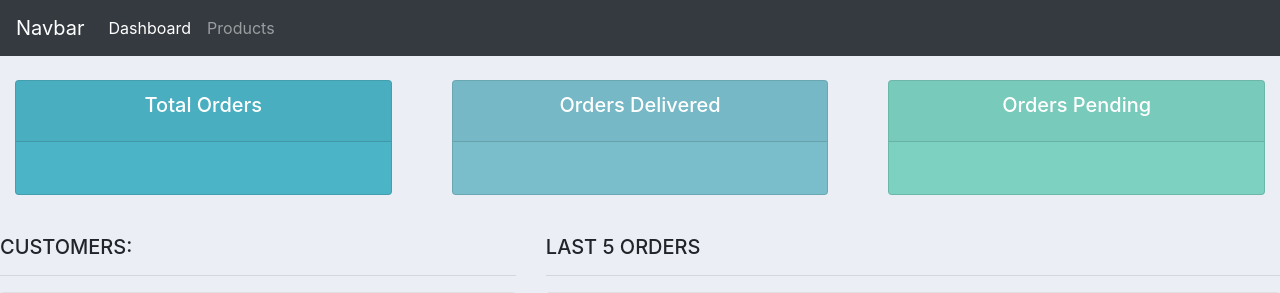
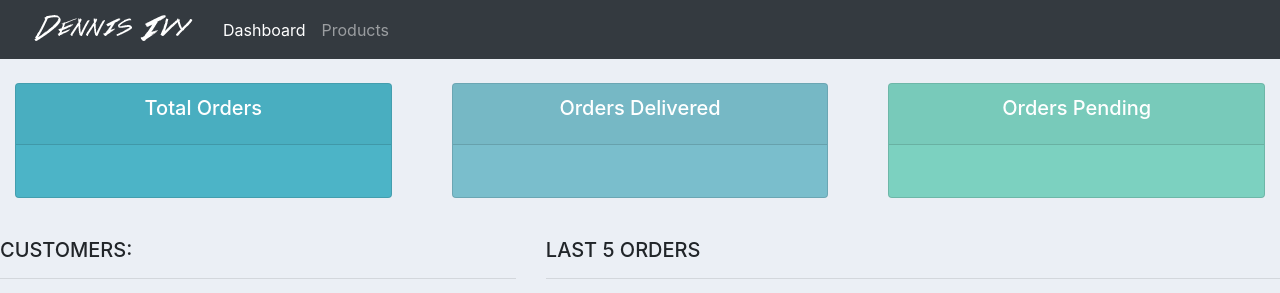
Before and after one commit to Nyand/mycrm, a Django app: page / in a window 1280 px wide. Shown: the top 293 px of the page. Run offline with Django 3.2, Linux system fonts and the light colour scheme; some libraries are stand-ins or nearby versions.

Commit message:
add static files

```diff
--- a/crm/accounts/templates/accounts/main.html
+++ b/crm/accounts/templates/accounts/main.html
@@ -1,3 +1,5 @@
+{% load static %}
+
 <!DOCTYPE html>
 <html lang="en">
 <head>
@@ -5,33 +7,8 @@
     <title>CRM</title>
 
     <link rel="stylesheet" href="https://stackpath.bootstrapcdn.com/bootstrap/4.3.1/css/bootstrap.min.css" integrity="sha384-ggOyR0iXCbMQv3Xipma34MD+dH/1fQ784/j6cY/iJTQUOhcWr7x9JvoRxT2MZw1T" crossorigin="anonymous">
-    <style>
+    <link rel="stylesheet" type="text/css" href="{% static '/css/main.css' %}">
 
-		#logo{
-		}
-
-		body{
-			background-color: #ebeff5;
-		}
-
-
-		#total-orders{
-			background-color: #4cb4c7;
-		}
-
-
-		#orders-delivered{
-			background-color: #7abecc;
-		}
-
-		#orders-pending{
-			background-color: #7CD1C0;
-		}
-
-
-
-
-	</style>
 
 
 </head>
--- a/crm/accounts/templates/accounts/navbar.html
+++ b/crm/accounts/templates/accounts/navbar.html
@@ -1,5 +1,6 @@
+{% load static %}
 <nav class="navbar navbar-expand-lg navbar-dark bg-dark">
-    <a class="navbar-brand" href="#">Navbar</a>
+    <img src="{% static 'images/logo.png' %}">
     <button class="navbar-toggler" type="button" data-toggle="collapse" data-target="#navbarNav" aria-controls="navbarNav" aria-expanded="false" aria-label="Toggle navigation">
         <span class="navbar-toggler-icon"></span>
     </button>
--- a/crm/crm/settings.py
+++ b/crm/crm/settings.py
@@ -123,3 +123,9 @@
 # https://docs.djangoproject.com/en/3.0/howto/static-files/
 
 STATIC_URL = '/static/'
+
+MEDIA_URL = '/images/'
+
+STATICFILES_DIRS = [
+    os.path.join(BASE_DIR, 'static')
+]
--- /dev/null
+++ b/crm/static/css/main.css
@@ -0,0 +1,20 @@
+#logo{
+		}
+
+		body{
+			background-color: #ebeff5;
+		}
+
+
+		#total-orders{
+			background-color: #4cb4c7;
+		}
+
+
+		#orders-delivered{
+			background-color: #7abecc;
+		}
+
+		#orders-pending{
+			background-color: #7CD1C0;
+		}
```
Also changed, not shown: crm/static/images/logo.png (added).
